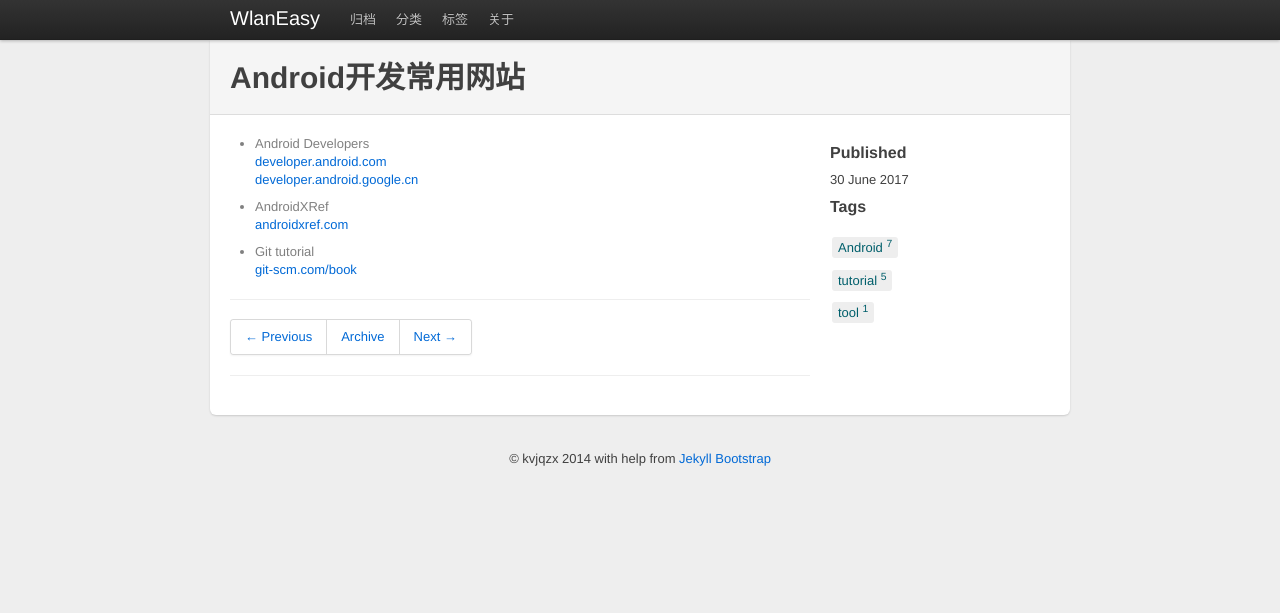
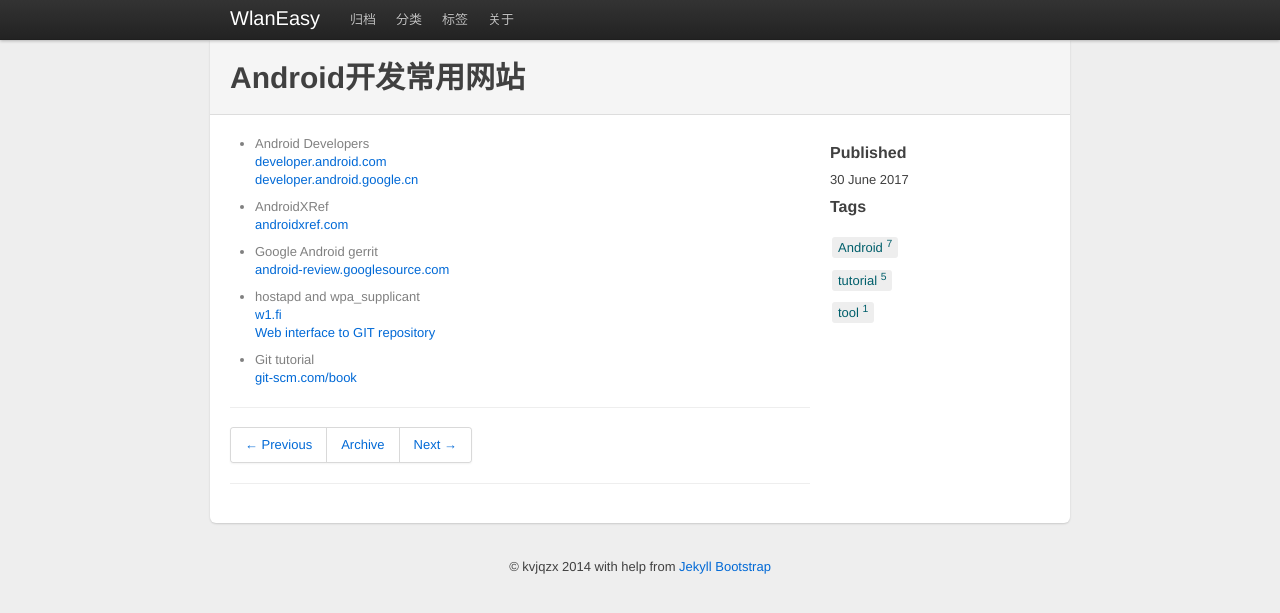
Before and after one commit to kvjqzx/kvjqzx.github.io, a Jekyll site: the page built from _posts/2017-06-30-Android开发常用网站.md, in a window 1280 px wide. Shown: the top 613 px of the page. Built offline with Jekyll 4.4.1, drawn with Linux system fonts in a browser that asks for light colours.

Commit message:
[Update] 常用网址

```diff
--- a/_posts/2017-06-30-Android开发常用网站.md
+++ b/_posts/2017-06-30-Android开发常用网站.md
@@ -13,5 +13,12 @@ tags : [Android, tutorial, tool]
 * AndroidXRef
 [androidxref.com](http://androidxref.com)
 
+* Google Android gerrit
+[android-review.googlesource.com](https://android-review.googlesource.com/)
+
+* hostapd and wpa_supplicant
+[w1.fi](http://w1.fi/)
+[Web interface to GIT repository](http://w1.fi/cgit)
+
 * Git tutorial
 [git-scm.com/book](https://git-scm.com/book)
```
Also changed, not shown: _posts/2017-07-02-Soft-AP-on-Android.md (+1 -0 lines).
